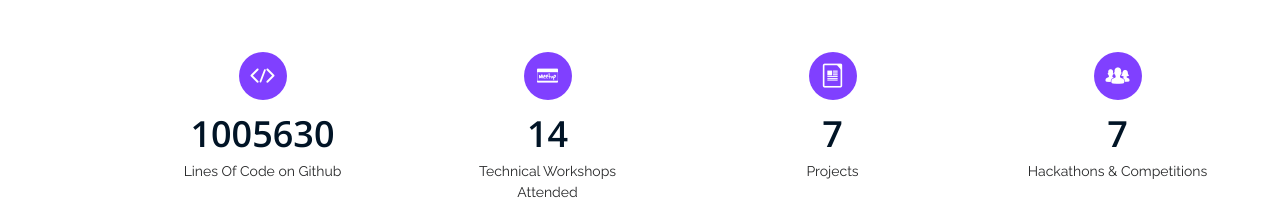
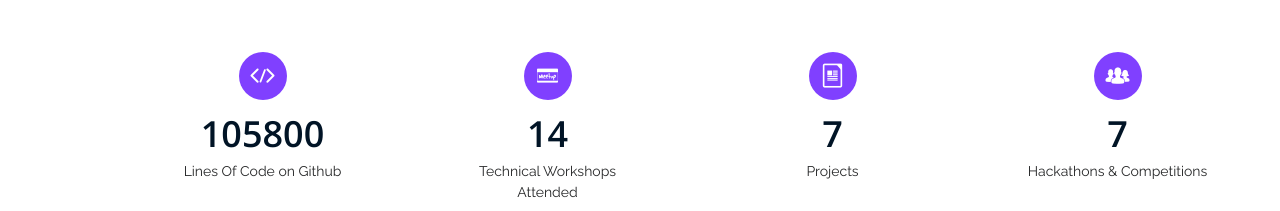
Before and after one commit to idomendrasahu/idomendrasahuportfolio, a plain HTML site: page index.html in a window 1280 px wide. Shown: the part 1548-1759 px from the top of the page. Drawn offline with nearby package versions, Linux system fonts and the light colour scheme.

Commit message:
Update index.html

```diff
--- a/index.html
+++ b/index.html
@@ -118,7 +118,7 @@
           <div class="col-lg-3 col-md-6">
             <div class="count-box">
               <i class="icofont-code-alt"></i>
-              <span data-toggle="counter-up">1005630</span>
+              <span data-toggle="counter-up">105800</span>
               <p>Lines Of Code on Github</p>
             </div>
           </div>
```
